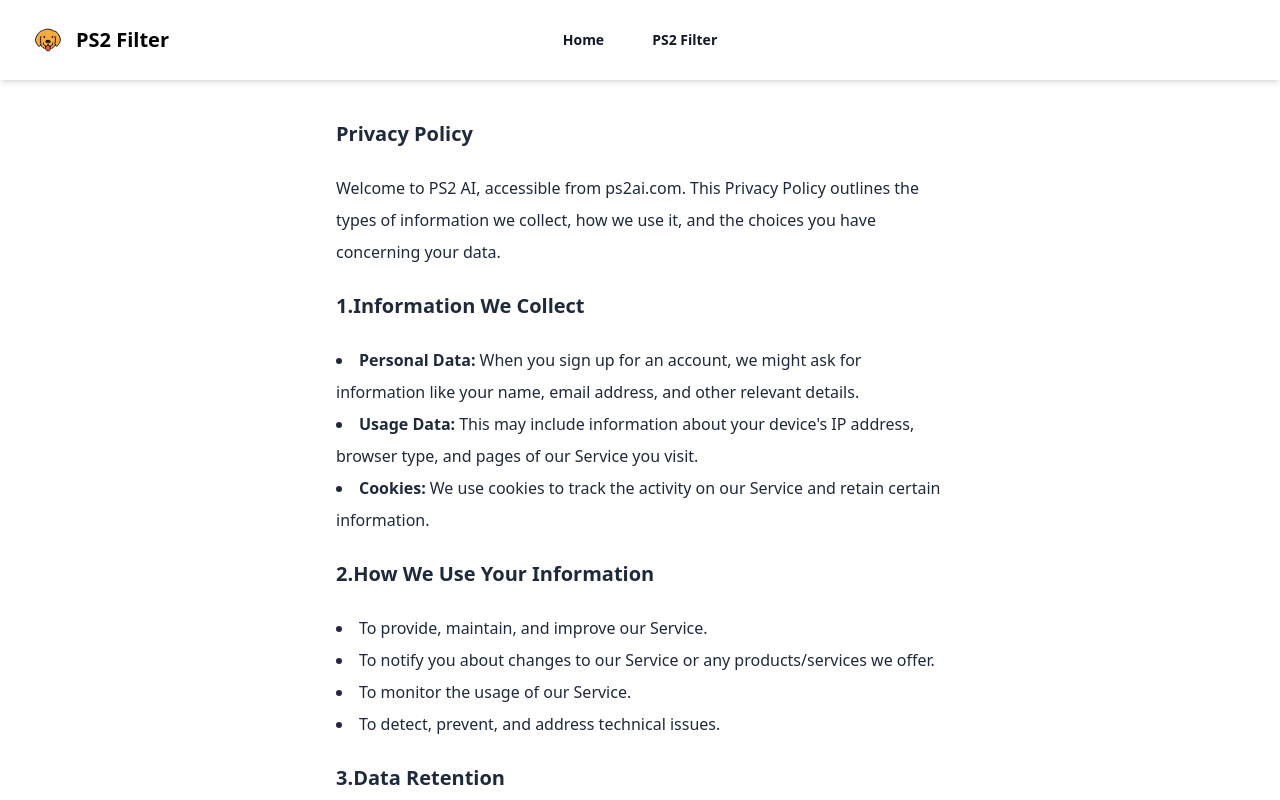
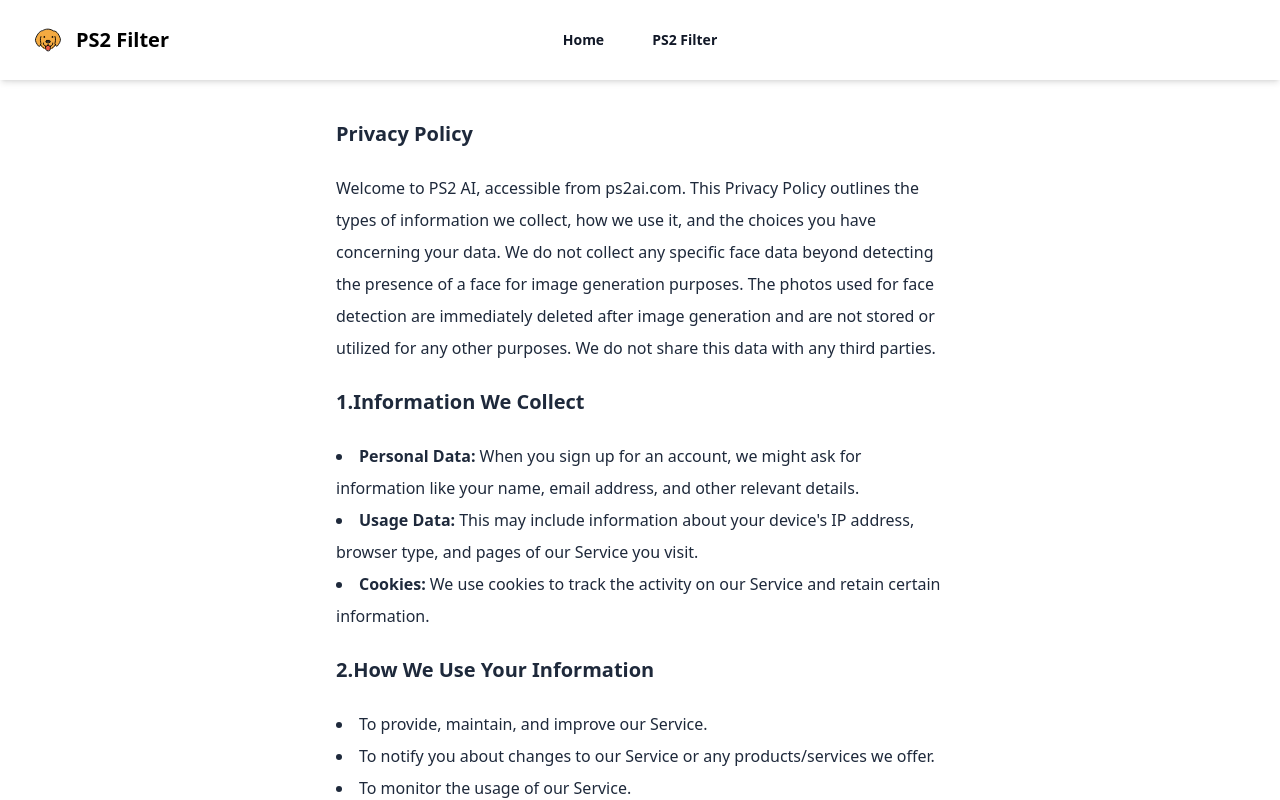
Before and after one commit to AICodeHunt/ps2-ai, a Next.js app: page /privacy-policy in a window 1280 px wide. Shown: the top 800 px of the page. Built offline with nearby package versions, Linux system fonts and the light colour scheme.

Commit message:
add 隐私条款

```diff
--- a/pages/privacy-policy.tsx
+++ b/pages/privacy-policy.tsx
@@ -15,6 +15,10 @@
                     Welcome to PS2 AI, accessible from ps2ai.com. This Privacy Policy
                     outlines the types of information we collect, how we use it, and the choices you have concerning
                     your data.
+
+                    We do not collect any specific face data beyond detecting the presence of a face for image generation purposes.
+                    The photos used for face detection are immediately deleted after image generation and are not stored or utilized for any other purposes.
+                    We do not share this data with any third parties.
                 </p>
                 <h3 className="text-xl font-semibold mt-6 mb-6">
                     1.Information We Collect
```
